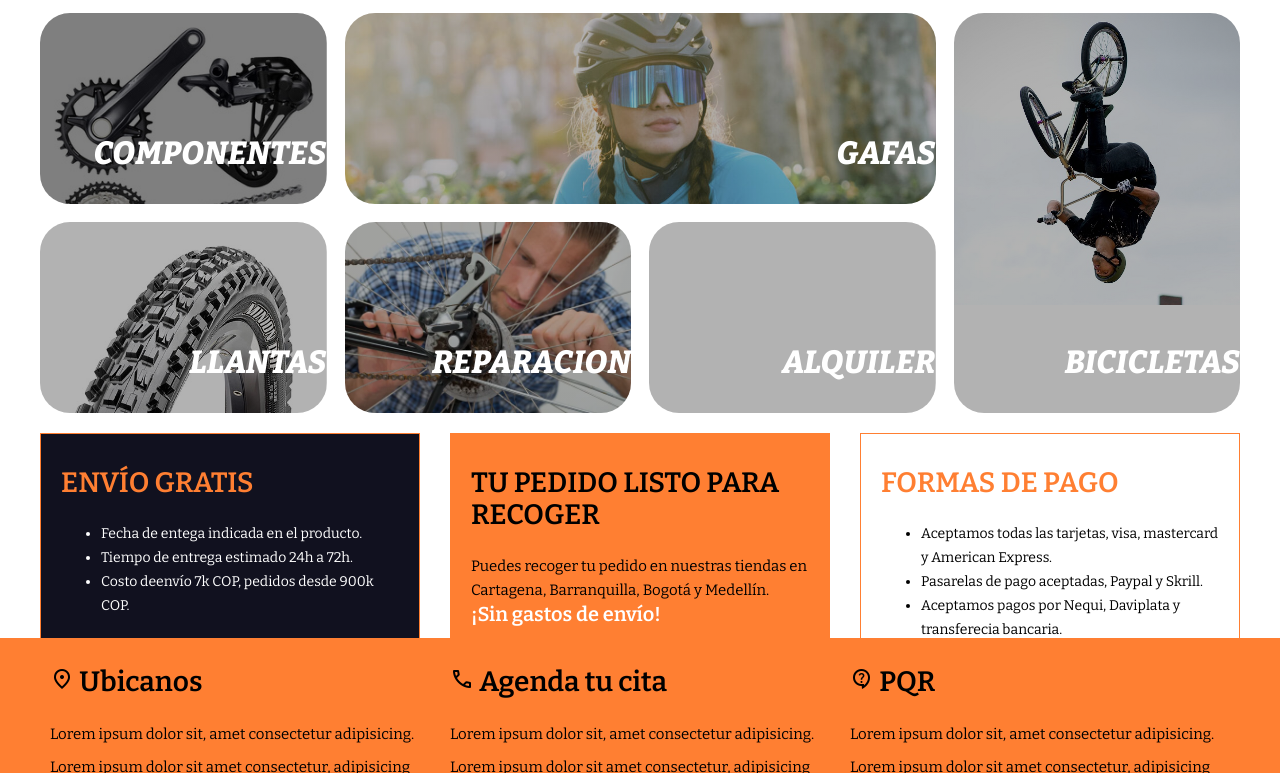
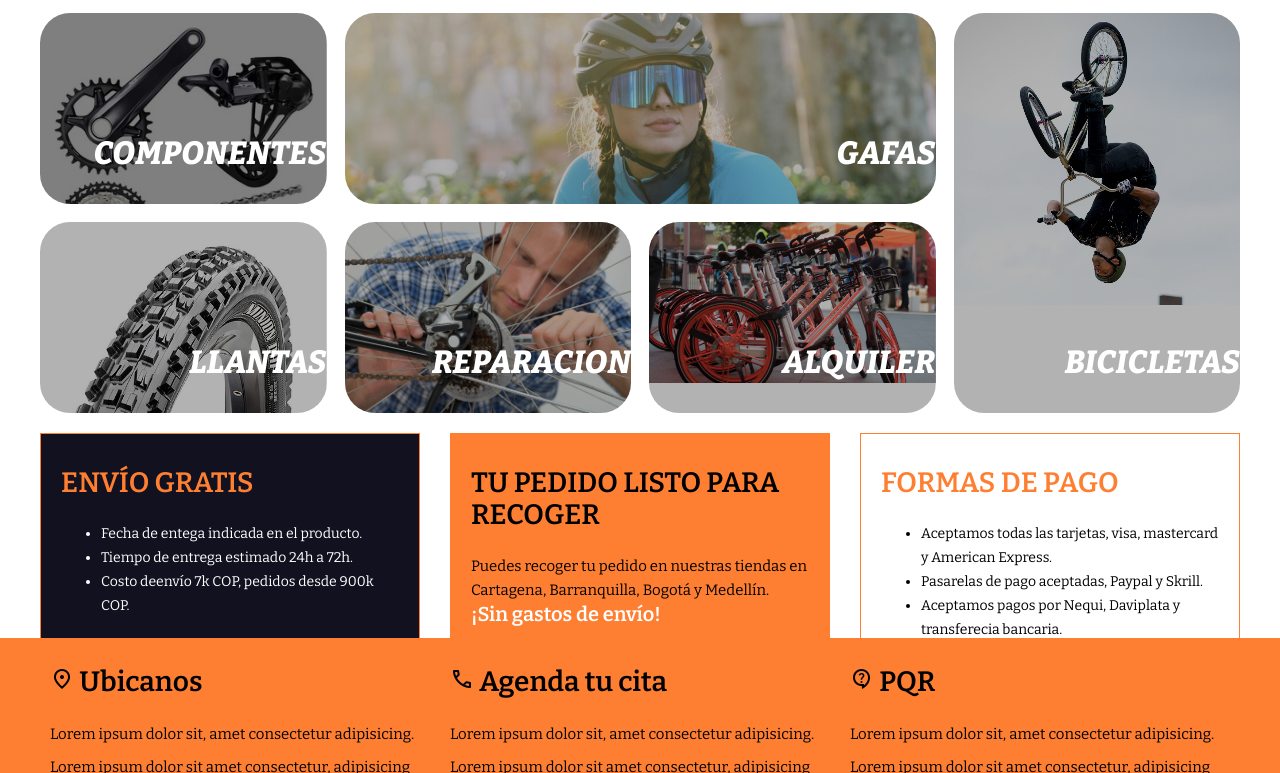
Before and after one commit to afmarquinho/TodoBike, a plain HTML site: page TODOBIKE/index.html in a window 1280 px wide. Shown: the part 792-1565 px from the top of the page. Drawn offline with nearby package versions, Linux system fonts and the light colour scheme.

Commit message:
Update app.css

```diff
--- a/TODOBIKE/app.css
+++ b/TODOBIKE/app.css
@@ -146,7 +146,7 @@ p {
 .alquiler{
     grid-area: alquiler;
     background-image: linear-gradient(0deg, rgba(0,0,0,0.3), rgba(0,0,0,0.3)),
-    url(images/alquiler.jpg.crdownload);
+    url(images/alquiler.jpg);
 }
 .reparacion{
   grid-area: reparacion;
```
